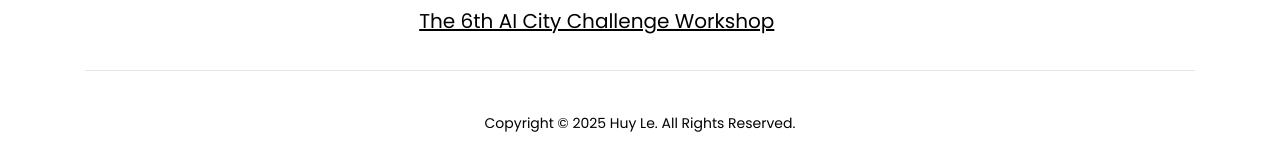
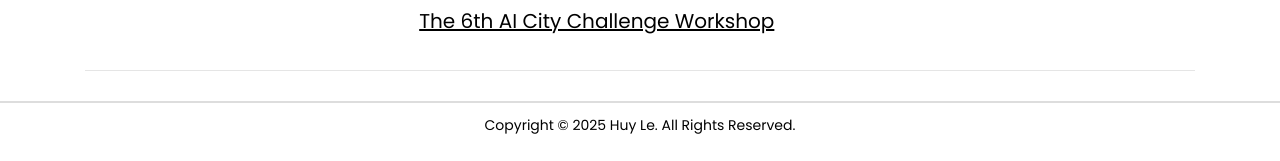
Before and after one commit to lehuy1611/lehuy1611.github.io, a Jekyll site: the page built from publication.html, in a window 1280 px wide. Shown: the part 2299-2460 px from the top of the page. Built offline with Jekyll 4.4.1, drawn with Linux system fonts in a browser that asks for light colours; nearby versions of some CDN libraries; library files that are not in the unit come from our copies; a style sheet for code colours, icons or effects is not loaded.

Commit message:
update images

```diff
--- a/publication.html
+++ b/publication.html
@@ -44,7 +44,7 @@ layout: null
             color: #000;
             bottom: 0;
             font-size: 14px;
-            /* border-top: 2px solid #ddd; Adds a thin gray line at the top of the footer */
+            border-top: 2px solid #ddd; /* Adds a thin gray line at the top of the footer */
         }
 
         /* Ensuring footer is at the bottom of the page */
@@ -132,7 +132,7 @@ layout: null
                         <h3>2022</h3>
                         {% for post in site.publications reversed %}
                         {% if post.year == '2022' %}
-                        <div class="resume-wrap d-flex ftco-animate">
+                        <div class="resume-wrap d-flex ftco-animate" style="border-top: 0px">
                             <div class="text pl-3">
                                 {% include archive-single.html %}
                             </div>
```
